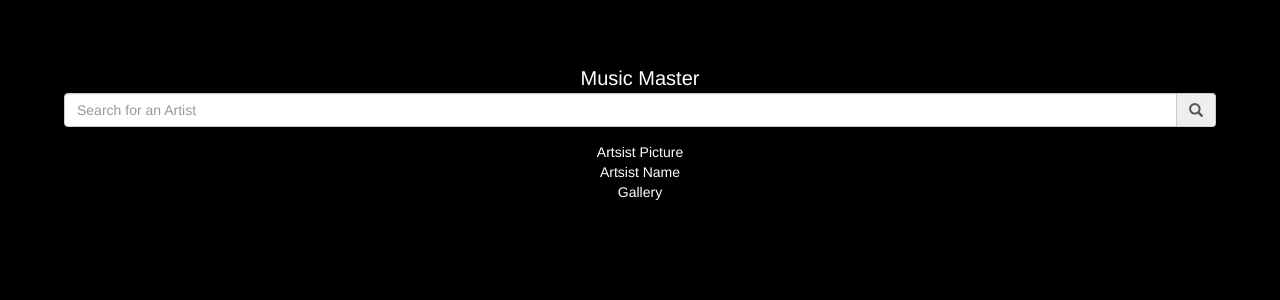
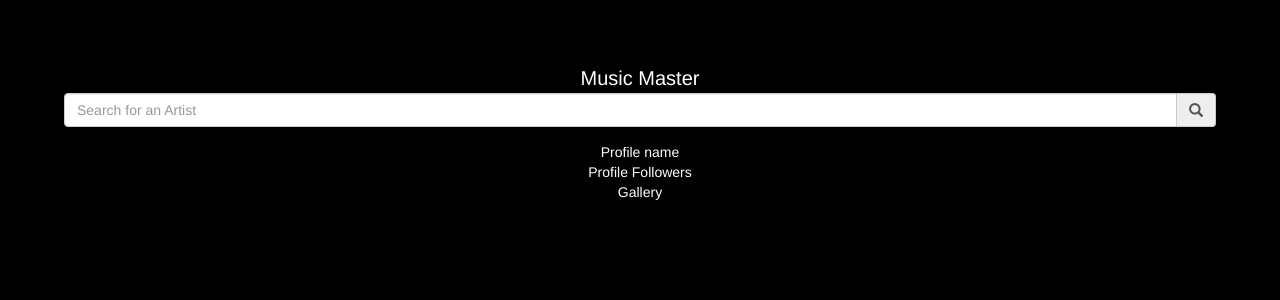
Before and after one commit to ajvalde/MusicMaster, a React (Create React App) app in the folder musicmaster/: page / in a window 1280 px wide. Shown: the top 300 px of the page. Built offline with nearby package versions, Linux system fonts and the light colour scheme.

Commit message:
added profile component

```diff
--- a/musicmaster/src/App.jsx
+++ b/musicmaster/src/App.jsx
@@ -1,12 +1,14 @@
 import React, { Component } from 'react';
 import './App.css'
 import { FormGroup, FormControl, InputGroup, Glyphicon} from 'react-bootstrap';
+import Profile from './profile'
 
 class App extends Component {
     constructor(props) {
         super(props);
         this.state = {
-            query: ''
+            query: '',
+            artist: null
         }
     }
 
@@ -18,7 +20,10 @@
          method: 'GET'
      })
      .then(response => response.json())
-     .then(json => console.log(json))
+     .then(json => {
+         const artist = json.artists.items[0];
+         console.log(artist)
+     })
 }
 
 render() {
@@ -43,10 +48,9 @@
                     </InputGroup.Addon>
                 </InputGroup>
             </FormGroup>
-            <div className="profile">
-                <div>Artsist Picture</div>
-                <div>Artsist Name</div>
-            </div>
+                <Profile
+                    artist={this.state.artist}
+                 />
             <div className="Gallery">
                 Gallery
             </div>
--- /dev/null
+++ b/musicmaster/src/profile.jsx
@@ -0,0 +1,15 @@
+import React, { Component } from 'react';
+import './App.css';
+
+class Profile extends Component {
+    render() {
+        return (
+            <div>
+                <div>Profile name</div>
+                <div>Profile Followers</div>
+            </div>
+        )
+    }
+}
+
+export default Profile;
```
